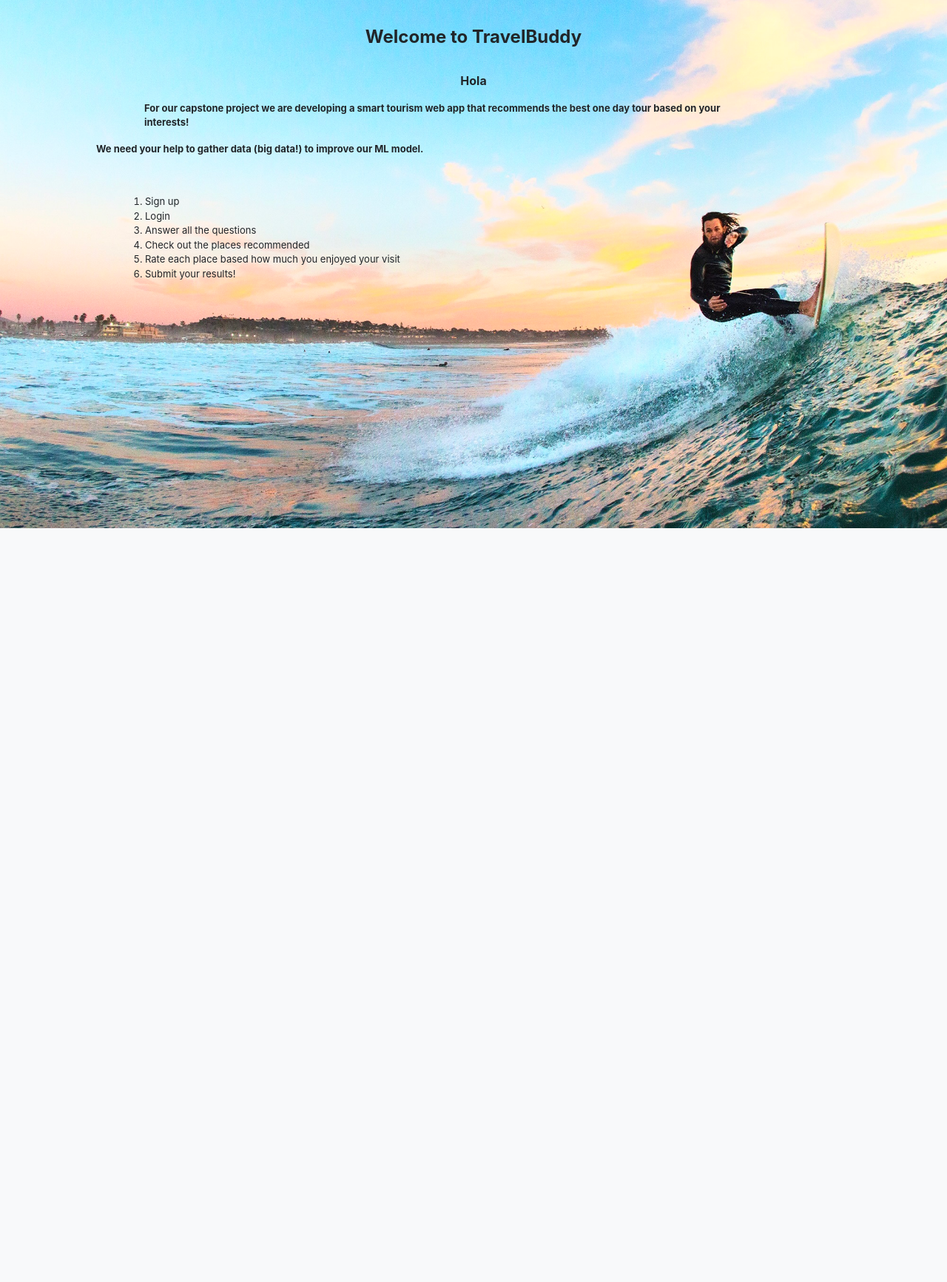
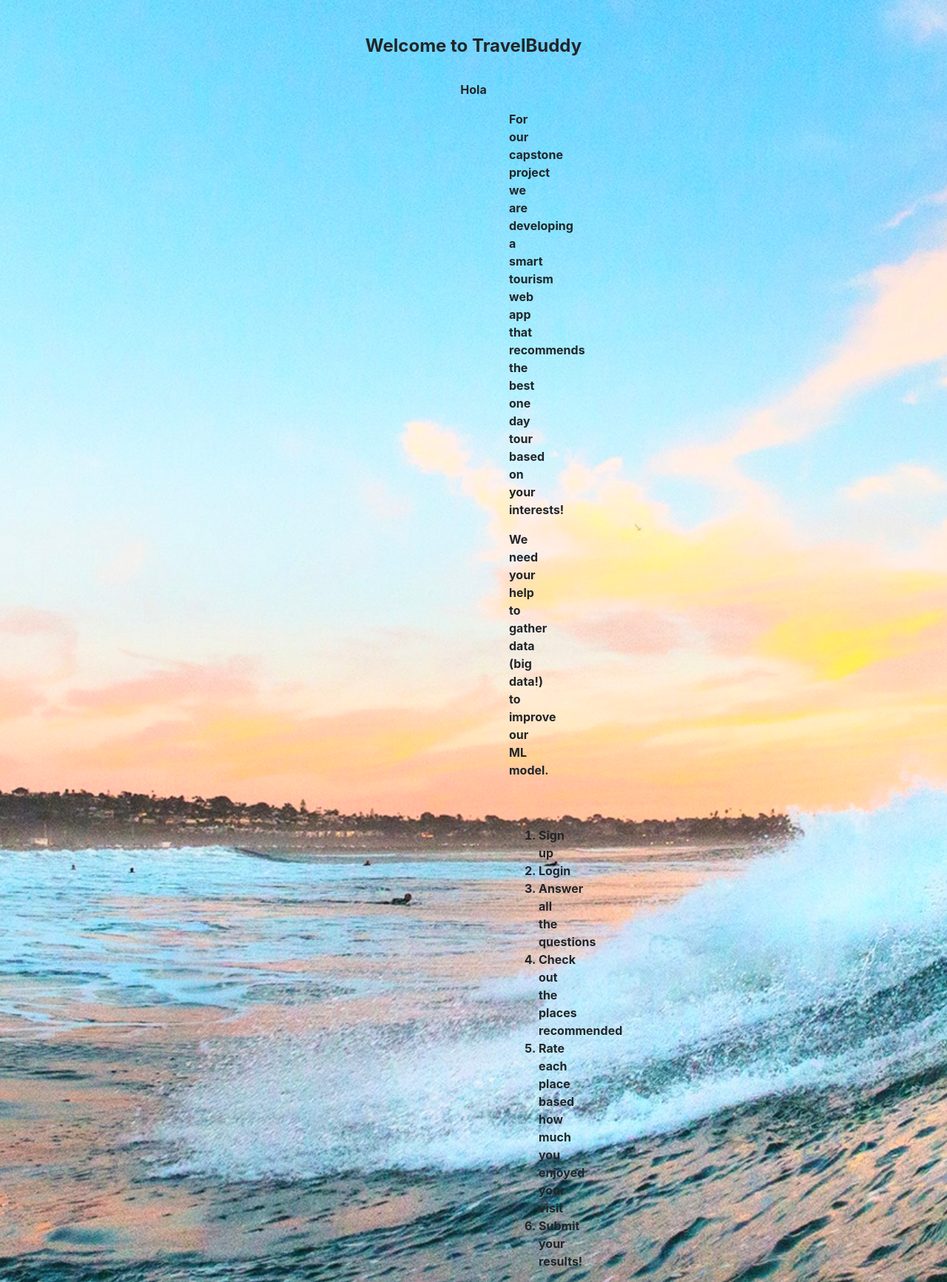
Before and after one commit to Hupperich-Manuel/Smart_Tourism, a Django app: page /home/ in a window 1280 px wide. Shown: the part 86-1819 px from the top of the page at 74% size. Before the commit the page ends 800 px from the top, so only its background shows below. Run offline with Django 4.2, Linux system fonts and the light colour scheme; some libraries are stand-ins or nearby versions.

Commit message:
cover page home

```diff
--- a/home/templates/home/main.html
+++ b/home/templates/home/main.html
@@ -21,22 +21,24 @@
 </head>
 <body>
 	{%  include 'registration/navbar.html' %}
-	<h4 style="text-align:center; margin-top:1.5em; "><b>Welcome to TravelBuddy</b></h4>
+	<h4 style="text-align:center; margin-top:2em"><b>Welcome to TravelBuddy</b></h4>
 	<div><b>
 		<p style='text-align:center; margin-top:2em'>Hola</p>
 
-		<p style='position:relative; margin-left:15em; margin-right:23em; margin-top:1em;font-size:13px;'>For our capstone project we are developing a smart tourism web app that recommends the best one day tour based on your interests! </p>
+		<p style='position:relative; margin-left:43em; margin-right:40em; margin-top:1em;'>For our capstone project we are developing a smart tourism web app that recommends the best one day tour based on your interests! </p>
 
-		<p style='position:relative; margin-left:10em; margin-right:24em; margin-top:1em;font-size:13px;'>We need your help to gather data (big data!) to improve our ML model.
+		<p style='position:relative; margin-left:43em; margin-right:40em; margin-top:1em;'>We need your help to gather data (big data!) to improve our ML model.
 		</p>
 	</b>
-	<ol style='position:relative; margin-left:12em; margin-right:20em; margin-top:4em;font-size:13px;'>
+	<ol style='position:relative; margin-left:43em; margin-right:40em; margin-top:4em;'>
+		<b>
 		<li> Sign up</li>
 		<li> Login</li>
 		<li> Answer all the questions</li>
 		<li> Check out the places recommended</li>
 		<li> Rate each place based how much you enjoyed your visit</li>
 		<li> Submit your results!</li>
+		</b>
 	</ol>
 	</div>
 
```
